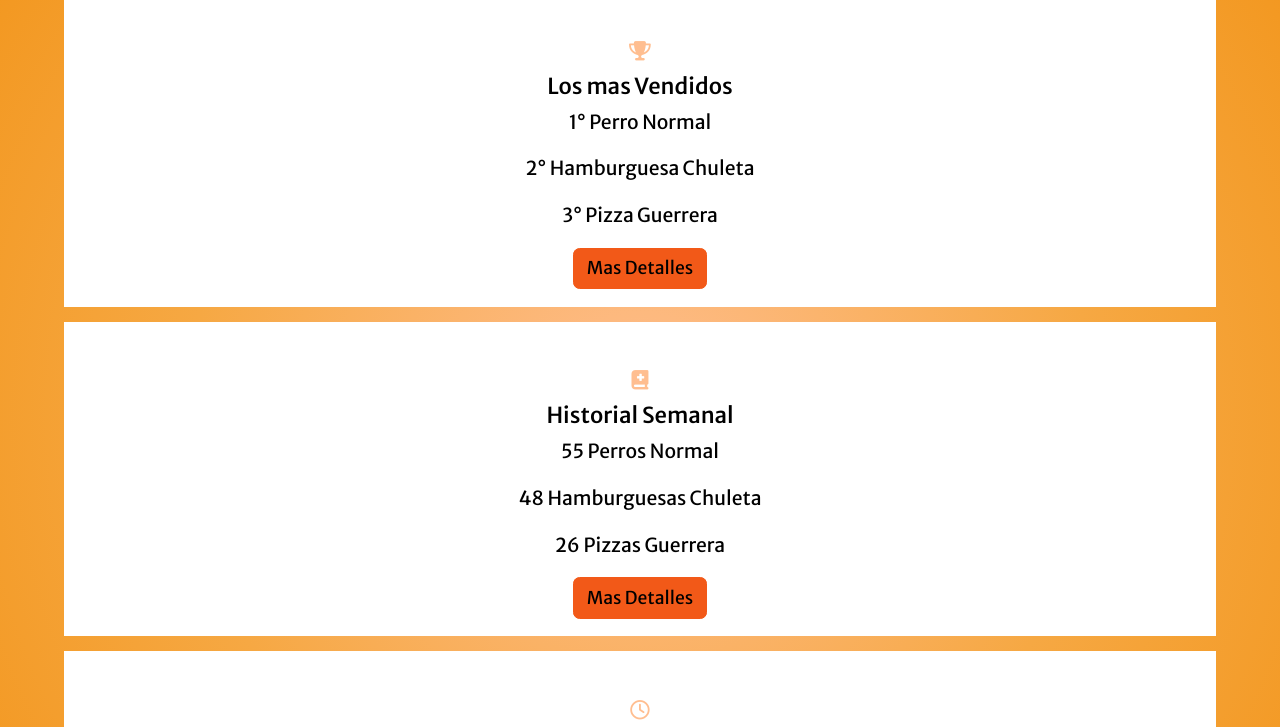
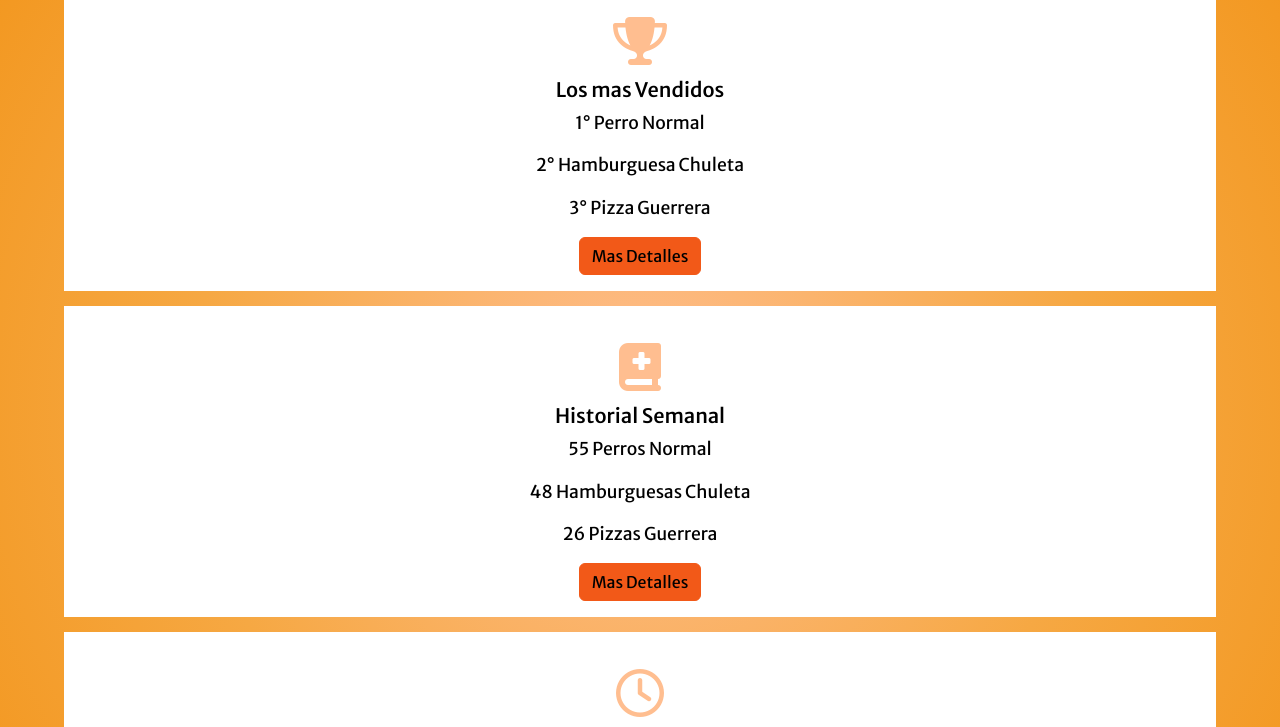
Before and after one commit to Valduz-Jose/Valduz-Jose.github.io, a website: page estadisticas.html in a window 1280 px wide. Shown: the part 148-875 px from the top of the page. Drawn offline with nearby package versions, Linux system fonts and the light colour scheme.

Commit message:
Reestructuracion Tamaño Letra

```diff
--- a/style.scss
+++ b/style.scss
@@ -9,7 +9,7 @@ $success: #0f9191;
 
 *{
     font-family: 'Merriweather Sans', sans-serif;
-    font-size: 1.1rem;
+
 }
 iframe {
     width: 100%;
@@ -23,6 +23,7 @@ body {
 }
 
 .form1 {
+    font-size: 1.1rem;
     color: $primary;
     width: 50%;
     margin: auto;
@@ -66,8 +67,8 @@ nav {
 }
 .icono-estadistico{
     margin-top: 10px;
-    font-size: 2rem;
     color: $dark;
+    font-size: 3rem;
 }
 
 .icon-botton {
@@ -146,6 +147,7 @@ nav {
 .card {
     width: 90%;
     margin-block-end: 15px;
+    font-size: 1.1rem;
 
     & .card-header {
         color: black;
```
Also changed, not shown: estadisticas.html (+1 -1 lines), style.css, 1 other file.
